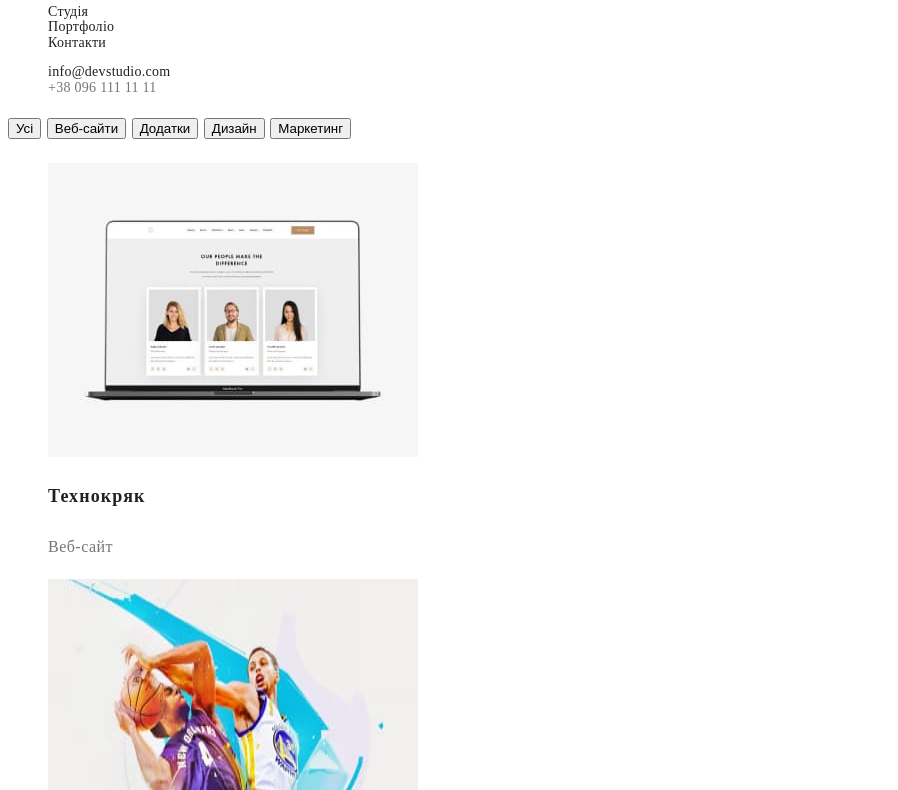
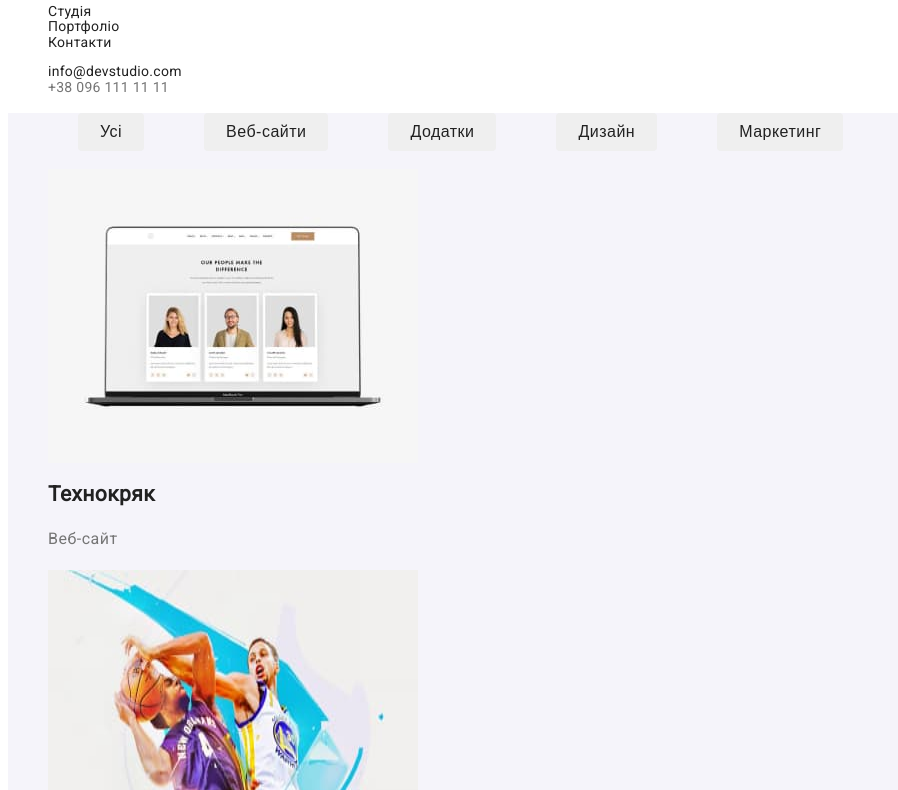
Before and after one commit to Vitalii9907/goit-markup-hw-02, a plain HTML site: page portfolio.html in a window 1280 px wide. Shown: the part 54-844 px from the top of the page, without its empty margins (0-898 px from the left). Drawn offline with Linux system fonts and the light colour scheme.

Commit message:
new one project

```diff
--- a/css/portfolio.css
+++ b/css/portfolio.css
@@ -7,18 +7,17 @@
   --background-color: #2f303a;
   --whole-white-color:#ffffff;
   --footer-color: rgba(255, 255, 255, 0.6);
-
+  --focus-color:#ff0000;
+  --hero-bck-cloror:#F5F4FA;
 }
 
 
 
 
  body {
- @font-family: "Roboto", sans-serif;
- text-decoration: none;
- color: inherit;
+ font-family: "Roboto", sans-serif;
  font-size: 18px;
-line-height: 36px;
+line-height: 2;
 letter-spacing: 0.06em;
 color:var(--item-color);
 
@@ -26,11 +25,10 @@ color:var(--item-color);
 }
 
 
-.header-nav {
-}
+
 .color-logo {
   color: var(--simple-color);
-  font-family: "Ralewey";
+  font-family: "Ralewey", sans-serif;
   font-weight: 700;
   font-size: 26px;
   line-height: 1.2;
@@ -41,7 +39,7 @@ color:var(--item-color);
   color: var(--primary-color);
   text-decoration: none;
   list-style: none;
-  font-family: "Ralewey";
+  font-family: "Ralewey", sans-serif;
   font-weight: 700;
   font-size: 26px;
   line-height: 1.2;
@@ -61,6 +59,9 @@ color:var(--item-color);
 
 .header-item a:hover {
   color: var(--primary-color);
+}
+.header-item a:focus{
+  color:var(--focus-color)
 }
 
 .link {
@@ -102,33 +103,66 @@ color:var(--item-color);
   color: var(--primary-color);
 }
 
+.header-contact a:focus{
+  color:var(--focus-color)
+}
+
 .main-button:hover {
   background-color: var(--primary-color);
-  transition: all 0.3s ease;
-
+  transition: all 0.4s ease;
+  text-align: center;
   font-weight: 500;
   font-size: 16px;
   line-height: 1.6;
   letter-spacing: 0.03em;
   color:var(--whole-white-color);
+  cursor: pointer;
 }
 
+.main-button:focus{
+  color: var(--focus-color);
+}
+
+
+
+.main-button{
+
+font-style: normal;
+font-weight: 500;
+font-size: 16px;
+line-height: 1.6;
+text-align: center;
+letter-spacing: 0.03em;
+border: 0;
+border-radius: 4px;
+padding: 6px 22px;
+margin: 0px 30px;
+color:var(--item-color);
+}
+
+.btn-group{
+  display: flex;
+}
+
+.main-section{
+  background-color: var(--hero-bck-cloror);
+}
+
+.button-item{
+  font-style: normal;
+  list-style: none;
+color:var(--item-color);
+}
 .header-item {
   list-style-type: none;
 }
 
-.header-list {
+itle-item {
+ font-weight: 700;
 }
-.title-item {
 
-  font-weight: 700;
-  font-size: 18px;
-  line-height: 2;
-  letter-spacing: 0.06em;
-}
 .title-cat {
   color: var(--secondary-color);
-  font-weight: 400;
   font-size: 16px;
   line-height: 1.9;
   letter-spacing: 0.03em;
@@ -145,7 +179,7 @@ color:var(--item-color);
   color: var(--primary-color);
   list-style: none;
   text-decoration: none;
-  font-family: "Ralewey";
+  font-family: "Ralewey", sans-serif;
   font-weight: 700;
   font-size: 26px;
   line-height: 1.2;
@@ -173,6 +207,11 @@ color:var(--item-color);
 .footer-item a:hover {
   color:var(--primary-color);
 }
+
+.footer-item a:focus{
+  color: var(--focus-color);
+}
+
 .footer-link {
   text-decoration: none;
   list-style-type: none;
--- a/css/styles.css
+++ b/css/styles.css
@@ -8,6 +8,9 @@
   --background-color: #2f303a;
   --whole-white-color:#ffffff;
   --fotter-color: rgba(255, 255, 255, 0.6);
+  --hero-bck-cloror:#F5F4FA;
+  --focus-color:#ff0000;
+  --button-color:rgb(230, 132, 132);
 }
 
 
@@ -16,25 +19,18 @@
 
 
 body {
-  @font-family: "Roboto", sans-serif;
-  text-decoration: none;
-  color: inherit;
+  font-family: "Roboto", sans-serif;
   font-size: 14px;
-line-height: 24px;
+line-height: 1.7;
 letter-spacing: 0.03em;
 color:var(--secondary-color);
 background-color:var(--whole-white-color);
+}
 
 
-}
-
-.header {
-}
-.header-nav {
-}
 .color-logo {
   color: var(--simple-color);
-  font-family: "Ralewey";
+  font-family: "Ralewey" sans-serif;
   font-weight: 700;
   font-size: 26px;
   line-height: 1.2;
@@ -45,25 +41,31 @@ background-color:var(--whole-white-color);
   color: var(--primary-color);
   text-decoration: none;
   list-style: none;
-  font-family: "Ralewey";
+  font-family: "Ralewey" sans-serif;
   font-weight: 700;
   font-size: 26px;
   line-height: 1.2;
   letter-spacing: 0.03em;
 }
 
+
 .header-item a {
   color: var(--item-color);
-
   font-weight: 500;
   font-size: 14px;
-  line-height: 1.1x;
+  line-height: 1.1;
   letter-spacing: 0.02em;
   text-decoration: none;
 }
 
 .header-item a:hover {
+
   color: var(--primary-color);
+}
+
+
+.header-item a:focus{
+  color: var(--focus-color);
 }
 
 .link {
@@ -100,6 +102,10 @@ background-color:var(--whole-white-color);
   color: var(--primary-color);
 }
 
+.header-contact a:focus{
+  color:var(--focus-color)
+}
+
 .header-tel {
   text-decoration: none;
   color: var(--secondary-color);
@@ -107,28 +113,48 @@ background-color:var(--whole-white-color);
 
 .main-button:hover {
   background-color: var(--primary-color);
-  transition: all 0.3s ease;
+  cursor: pointer;
+  color: var(--whole-white-color);
+}
 
+.main-button a:focus{
+  color:var(--focus-color);
+}
+
+.main-button:focus{
+  color:var(--focus-color);
+}
+.main-button{
   font-weight: 700;
   font-size: 16px;
   line-height: 1.9;
   letter-spacing: 0.06em;
-  cursor: pointer;
-  color:var(--whole-white-color);
+  background-color:var(--button-color);
+  color:var(--simple-color);
+  align-items: center;
+text-align: center;
+border-radius: 4px;
+border: 0;
+box-shadow: 0px 4px 4px rgba(0, 0, 0, 0.15);
+border-radius: 4px;
+width: 216px;
+height: 50px;
+left: 692px;
+top: 430px;
 }
 
-.button-text {
-  color:var(--whole-white-color);
-}
 .main-section {
   background-color: var(--mainsection-clor);
   color:var(--whole-white-color);
+  display: flex;
+  align-items: center;
+  flex-direction: column;
 }
 
 .main-title {
-
+  text-transform: uppercase;
+  text-align: center;
   font-weight: 900;
-  font-weight: bold;
   font-size: 44px;
   line-height: 1.4;
   letter-spacing: 0.06em;
@@ -139,11 +165,14 @@ background-color:var(--whole-white-color);
   list-style: none;
 }
 
+
+
 .hero-item {
   color:var(--item-color);
   font-weight: 700;
   font-size: 14px;
   line-height: 1.1;
+  text-transform: uppercase;
 }
 
 .hero-list {
@@ -151,17 +180,15 @@ background-color:var(--whole-white-color);
   list-style: none;
 }
 
-.hero-blind {
 
-  font-weight: 400;
-  font-size: 14px;
-  line-height: 1.7;
-}
 .hero {
   color: var(--item-color);
   font-weight: 700;
   font-size: 36px;
   line-height: 1.2;
+  text-align: center;
+  background-color:var(--hero-bck-cloror);
+  text-align: center;
 }
 
 .hero-section {
@@ -170,6 +197,15 @@ background-color:var(--whole-white-color);
   font-size: 36px;
   line-height: 1.2;
   text-decoration: none;
+  text-align: center;
+}
+
+.hero-people {
+  font-weight: 500;
+  font-size: 16;
+  line-height: 1.2;
+  text-align: center;
+  color:var(--item-color);
 }
 
 .section-list {
@@ -177,12 +213,10 @@ background-color:var(--whole-white-color);
 }
 
 .hero-title {
-
-  font-weight: 500;
   font-size: 16px;
   line-height: 1.2;
-  letter-spacing: 0.03em;
-  text-decoration: none;
+  text-align: center;
+  color: var(--secondary-color);
 }
 
 .hero-li {
@@ -192,7 +226,6 @@ background-color:var(--whole-white-color);
 
 .footer {
   background-color: var(--background-color);
-  text-decoration: none;
 }
 .color-footer {
   color:var(--whole-white-color);
@@ -201,7 +234,7 @@ background-color:var(--whole-white-color);
   color: var(--primary-color);
   list-style: none;
   text-decoration: none;
-  font-family: "Ralewey";
+  font-family: "Ralewey" sans-serif;
   font-weight: 700;
   font-size: 26px;
   line-height: 1.2;
@@ -209,25 +242,18 @@ background-color:var(--whole-white-color);
 }
 .footer-list {
   font-style: normal;
-  text-decoration: none;
   list-style: none;
-
-  font-weight: 400;
-  font-size: 14px;
-  line-height: 1.7;
-  letter-spacing: 0.03em;
 }
 .footer-item {
   color: var(--fotter-color);
-  font-family: "Roboto";
-  font-style: normal;
-  font-weight: 400;
-  font-size: 14px;
-  line-height: 1.7;
 }
 
 .footer-item a:hover {
   color: var(--primary-color);
+}
+
+.footer-item a:focus{
+  color: var(--focus-color);
 }
 .footer-link {
   text-decoration: none;
@@ -238,12 +264,6 @@ background-color:var(--whole-white-color);
 .footer-mal,
 .footer-tel {
   text-decoration: none;
-  font-style: normal;
   list-style: none;
-
-  font-weight: 400;
-  font-size: 14px;
-  line-height: 1.7;
-  letter-spacing: 0.03em;
   color:var(--fotter-color);
 }
--- a/portfolio.html
+++ b/portfolio.html
@@ -17,7 +17,7 @@
               <a href="./index.html" class="header-logo">
                 Web<span class="color-logo">Studio</span></a>
               <ul class="header-list">
-                <li class="header-item"><a href="../goit-markup-hw-02/index.html" class="header-link link">Студія</a></li>
+                <li class="header-item"><a href="./index.html" class="header-link link">Студія</a></li>
                 <li class="header-item">
                   <a href="" class="header-link link">Портфоліо</a>
                 </li>
@@ -38,72 +38,76 @@
             </ul>
     </header>
     <!--Main-->
-        <h1 hidden>Портфоліо</h1>
-     <div>
-        <button type="button" class="main-button"><span class="color-button" >Усі</span></button>
-        <button type="button" class="main-button">Веб-сайти</button>
-        <button type="button" class="main-button">Додатки</button>
-        <button type="button" class="main-button">Дизайн</button>
-        <button type="button" class="main-button">Маркетинг</button>
-     </div>
-        <h2 hidden>Приклади</h2>
-     <section>
+      <main>
+        <section class="main-section">
+          <h1 hidden>Приклади</h1>
+
+     <ul class="btn-group">
+      <li class="button-item"><button type="button" class="main-button">Усі</button></li>
+      <li class="button-item"><button type="button" class="main-button">Веб-сайти</button></li>
+      <li class="button-item"><button type="button" class="main-button">Додатки</button></li>
+      <li class="button-item"><button type="button" class="main-button">Дизайн</button></li>
+      <li class="button-item"><button type="button" class="main-button">Маркетинг</button></li>
+     </ul>
+
+
+
         <ul class="header-item">
             <li class="header-list">
             <img src="./img/portfolio/img1.jpg" alt="робимо верстку сайтів " width="370" height="294"/>
-            <h3  src="./img/portfolio/img2.jpg" alt="Малюнки" width="370" height="404"/>
-            <h3 class="title-item">Технокряк</h3>
+            <h2 class="title-item">Технокряк</h2>
             <p class="title-cat">Веб-сайт</p>
             </li>
             <li class="header-list">
                 <img src="./img/portfolio/img2.jpg" alt="Малюнки" width="370" height="404"/>
-                <h3 class="title-item">Постер <span lang="en">Orlean vs Golden Star</span></h3>
+                <h2 class="title-item">Постер <span lang="en">Orlean vs Golden Star</span></h2>
                 <p class="title-cat">Дизайн</p>
             </li>
             <li class="header-list">
                 <img src="./img/portfolio/img3.jpg" alt="додаток" width="370" height="294"/>
-                <h3 class="title-item">Ресторан <span lang="en">Seafood</span></h3>
+                <h2 class="title-item">Ресторан <span lang="en">Seafood</span></h2>
                 <p class="title-cat">Додаток</p>
 
             </li>
             <li class="header-list">
                 <img src="./img/portfolio/img4.jpg" alt="просування" width="370" height="404"/>
-                <h3 class="title-item">Проєкт <span lang="en">Prime</span></h3>
+                <h2 class="title-item">Проєкт <span lang="en">Prime</span></h2>
                 <p class="title-cat">Маркетинг</p>
                 </li>
             <li class="header-list">
                 <img src="./img/portfolio/img5.jpg" alt="Маркетинг" width="370" height="294"/>
-                <h3 class="title-item">Проєкт <span lang="en>">Box</span></h3>
+                <h2 class="title-item">Проєкт <span lang="en>">Box</span></h2>
                 <p class="title-cat">Додаток</p>
             </li>
             <li class="header-list">
                 <img src="./img/portfolio/img6.jpg" alt="Сайт" width="370" height="294"/>
-                <h3 lang="en" class="title-item"> Inspiration has no Borders</h3>
+                <h2 lang="en" class="title-item"> Inspiration has no Borders</h2>
                 <p class="title-cat">Веб-сайт</p>
             </li>
             <li class="header-list">
                 <img src="./img/portfolio/img7.jpg" alt="Книга" width="370" height="294"/>
-                <h3 class="title-item">Видання <span lang="en">Limited Edition</span> </h3>
+                <h2 class="title-item">Видання <span lang="en">Limited Edition</span> </h2>
                 <p class="title-cat">Дизайн</p>
             </li>
             <li class="header-list">
                 <img src="./img/portfolio/img8.jpg" alt="Проєкт" width="370" height="294"/>
-                <h3 class="title-item">Проєкт <span lang="en">LAB</span> </h3>
+                <h2 class="title-item">Проєкт <span lang="en">LAB</span> </h2>
                 <p class="title-cat">Маркетинг</p>
             </li>
             <li class="header-list">
                 <img src="./img/portfolio/img9.jpg" alt="додаток" width="370" height="294"/>
-                <h3 lang="en" class="title-item">Growing Business</h3>
+                <h2 lang="en" class="title-item">Growing Business</h2>
                 <p class="title-cat">Додаток</p>
             </li>
         </ul>
      </section>
+    </main>
      <footer class="footer">
         <!--Contact information-->
         <a href="./index.html" class="type-footer"> Web<span class="color-footer">Studio</span></a>
         <address>
           <ul class="footer-list">
-            <li footer-item>
+            <li class="footer-item">
               <a
                 href="https://goo.gl/maps/juvtHiytcNgh8N4bA" class="footer-link"
                 target="_blank"
```
Also changed, not shown: index.html (+11 -13 lines).
